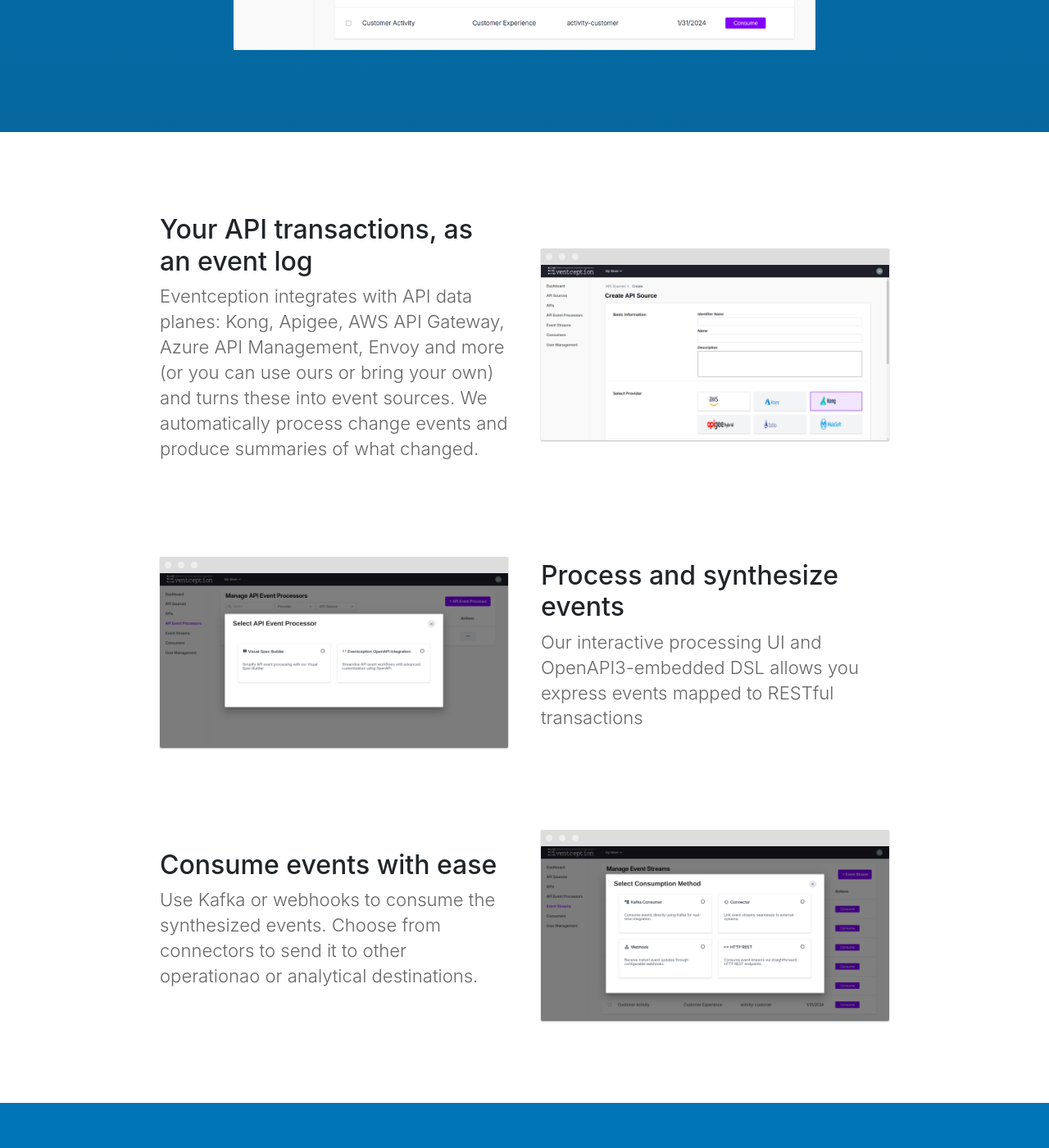
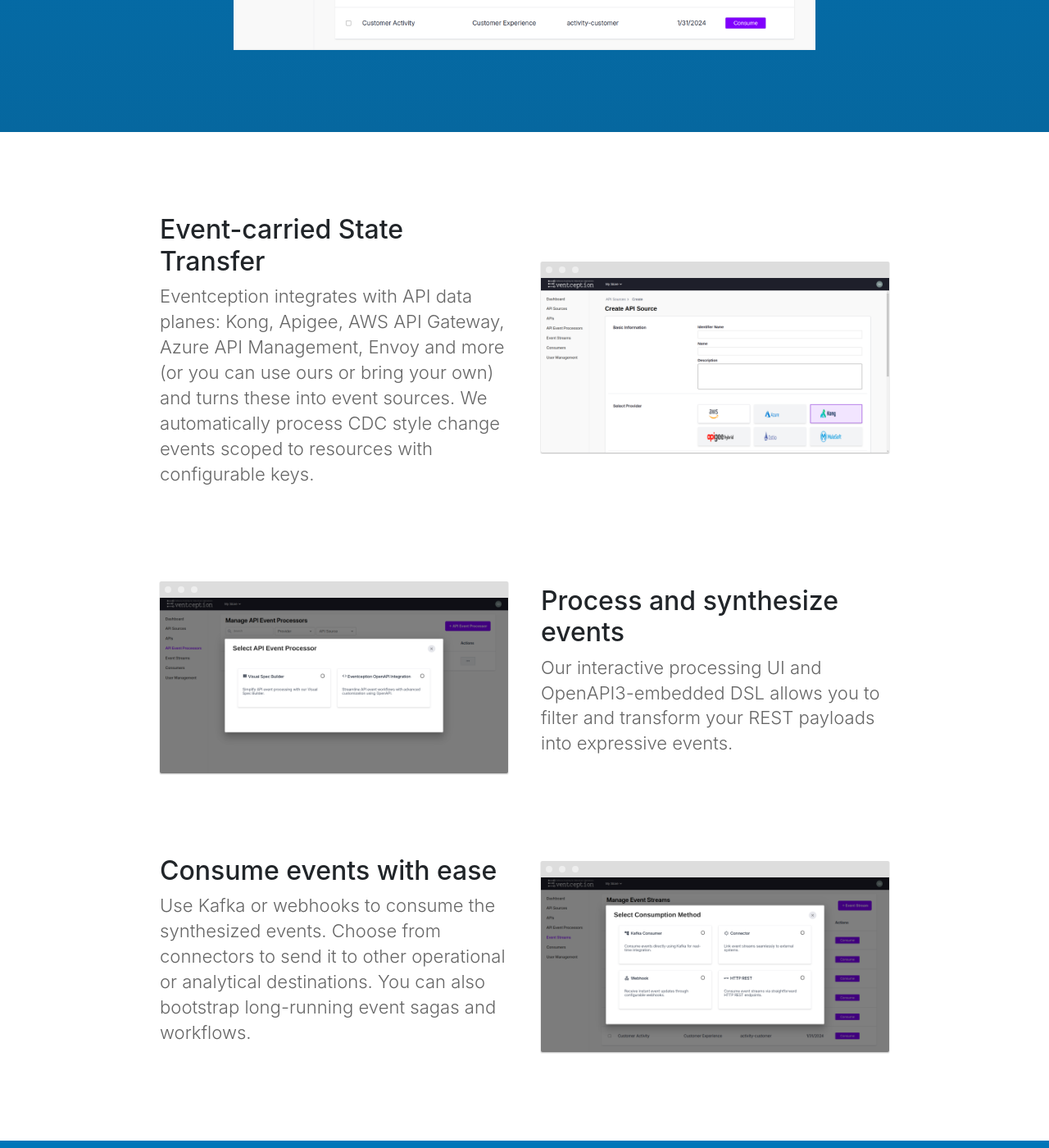
Before and after one commit to Platformatory/eventception-public, a Jekyll site: the page built from index.html, in a window 1280 px wide and 1400 px high, scrolled down 664 px. Shown: the whole window at 82% size. Built offline with Jekyll 4.4.1, drawn with Linux system fonts in a browser that asks for light colours.

Commit message:
Update index.html

```diff
--- a/index.html
+++ b/index.html
@@ -28,12 +28,12 @@
   <section>
     <div class="container flex">
       <div class="text editable">
-        <h2>Your API transactions, as an event log</h2>
+        <h2>Event-carried State Transfer</h2>
         <p>
           Eventception integrates with API data planes: Kong, Apigee, AWS API
           Gateway, Azure API Management, Envoy and more (or you can use ours or
           bring your own) and turns these into event sources. We automatically
-          process change events and produce summaries of what changed.
+          process CDC style change events scoped to resources with configurable keys.
         </p>
       </div>
       <div class="image">
@@ -52,7 +52,7 @@
         <h2>Process and synthesize events</h2>
         <p>
           Our interactive processing UI and OpenAPI3-embedded DSL allows you
-          express events mapped to RESTful transactions
+          to filter and transform your REST payloads into expressive events.
         </p>
       </div>
       <div class="image">
@@ -71,7 +71,7 @@
         <h2>Consume events with ease</h2>
         <p>
           Use Kafka or webhooks to consume the synthesized events. Choose from
-          connectors to send it to other operationao or analytical destinations.
+          connectors to send it to other operational or analytical destinations. You can also bootstrap long-running event sagas and workflows.
         </p>
       </div>
       <div class="image">
```
